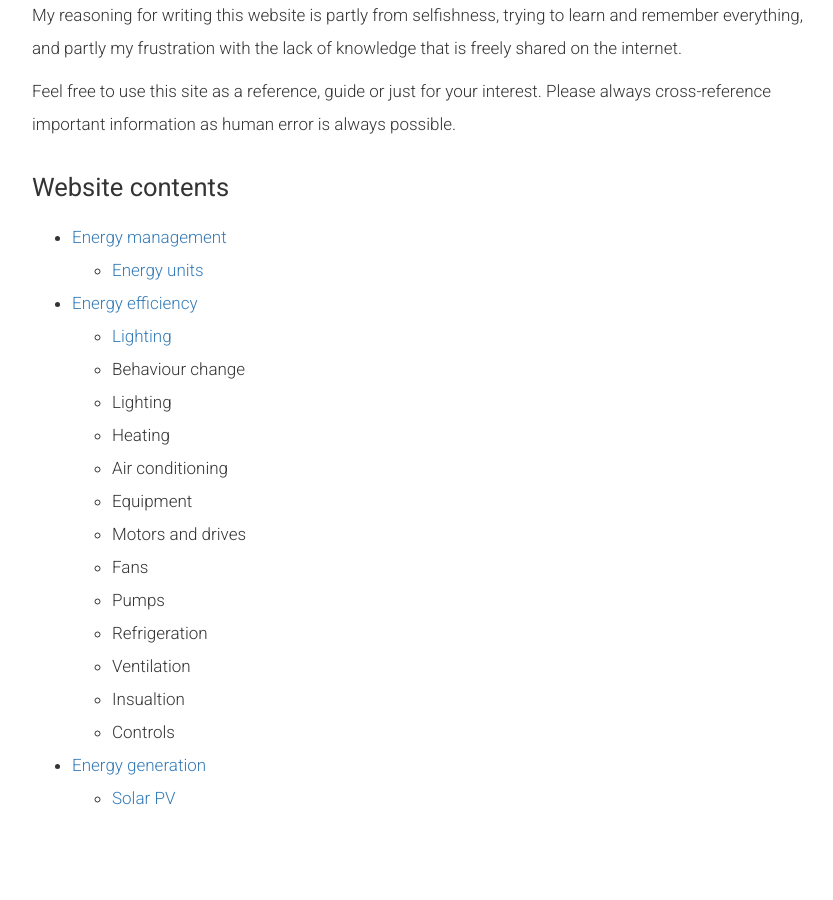
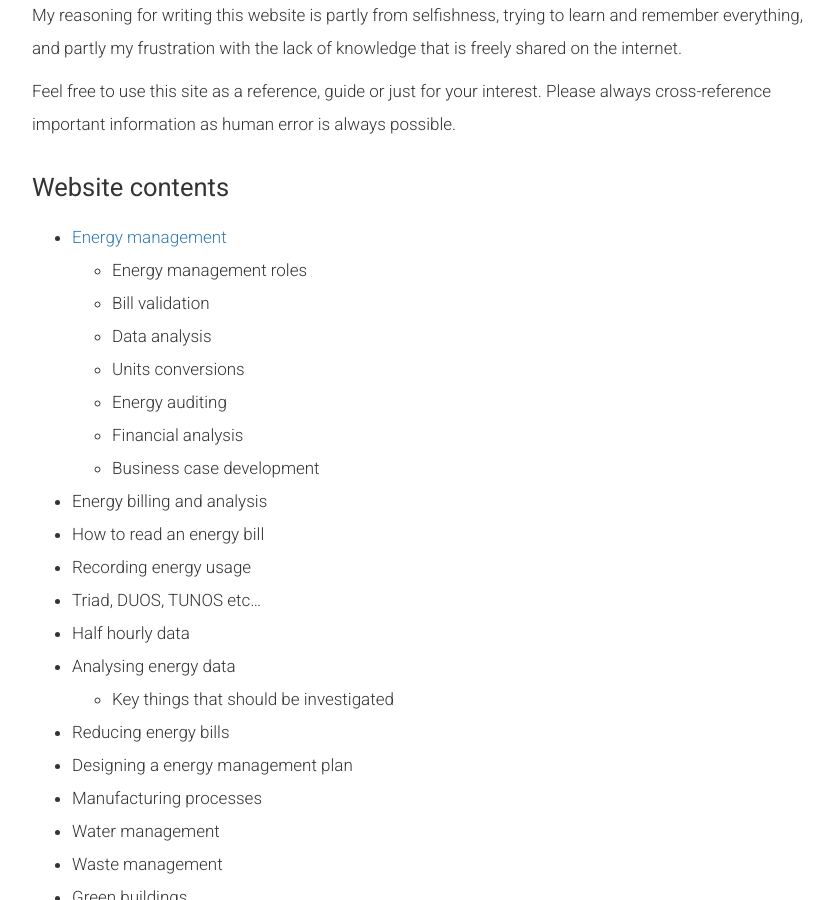
Before and after one commit to energyprinciples/energyprinciples.github.io, a Jekyll site: the page built from index.md, in a window 1280 px wide and 900 px high, scrolled down 535 px. Shown: the whole window, without its empty margins (68-901 px from the left). Built offline with Jekyll 4.4.1, drawn with Linux system fonts in a browser that asks for light colours; nearby versions of some CDN libraries; our own code applies the rules of GitHub Pages for plain Markdown files; some of the changed text lies outside the part shown.

Commit message:
Update index.md

```diff
--- a/index.md
+++ b/index.md
@@ -18,11 +18,29 @@ Feel free to use this site as a reference, guide or just for your interest. Plea
 ## Website contents
 
  - [Energy management](energy-management)
-   - [Energy units](energy-units)
+   - Energy management roles
+   - Bill validation
+   - Data analysis
+    - Units conversions
+   - Energy auditing
+   - Financial analysis
+   - Business case development
+  - Energy billing and analysis
+  - How to read an energy bill
+  - Recording energy usage
+  - Triad, DUOS, TUNOS etc...
+  - Half hourly data
+  - Analysing energy data
+    - Key things that should be investigated
+  - Reducing energy bills
+  - Designing a energy management plan
+  - Manufacturing processes
+  - Water management
+  - Waste management
+  - Green buildings
  - [Energy efficiency](energy-efficiency)
+   - Behaviour change
    - [Lighting](energy-efficiency/lighting)
-   - Behaviour change
-   - Lighting
    - Heating
    - Air conditioning
    - Equipment
@@ -34,4 +52,19 @@ Feel free to use this site as a reference, guide or just for your interest. Plea
    - Insualtion
    - Controls
  - [Energy generation](energy-generation)
+   - The National Grid energy generation
+   - Energy distribution
    - [Solar PV](energy-generation/solar-pv)
+   - Solar thermal
+   - Wind power
+   - Hydro power
+   - Heat pumps
+   - Geothermal
+   - Wave and tidal power
+   - Biomass
+   - Biofuel
+   - CHP
+   - Heat recovery
+   - Evaporative cooling
+   - Batteries
+   - Off-grid systems
```
